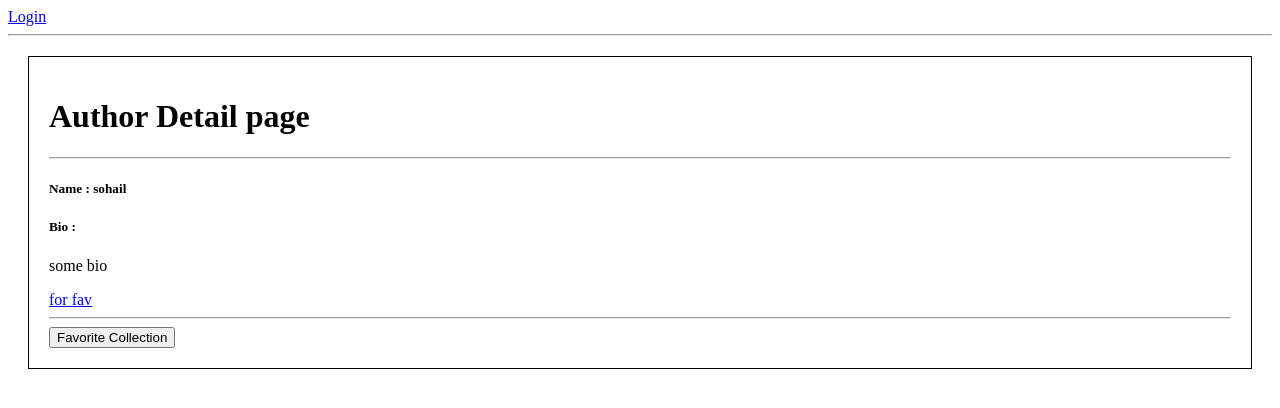
After one commit to sohailADev/recipebox, a Django app: page /author/1/ in a window 1280 px wide. The commit adds this page. Shown: the top 408 px of the page. Run offline with Django 3.2, Linux system fonts and the light colour scheme; data comes from the database, SQL or seed files in the repository; both versions use the stored data as it was after the commit.

Commit message:
done assessment

```diff
--- a/hello_django/urls.py
+++ b/hello_django/urls.py
@@ -20,9 +20,13 @@ from homepage import views
 
 urlpatterns = [
     path('', views.index, name="homepage"),
-    path('post/<int:post_id>/', views.post_detail),
+    path('favorite/<int:user_id>/', views.fav_recipe_view, name="fav_recipe_page"),
+    path('addfavorite/<str:recipe_id>/', views.add_favorite_recipe_view, name="add_fav_recipe_page"),
+    path('post/<int:post_id>/', views.post_detail,name="recipe_detail_page"),
+    path('author/<int:author_id>/', views.author_detail,name="author_detail_page"),
     path('newrecipe/', views.add_recipe_form, name="newrecipe"),
     path('newauthor/', views.add_author, name="newauthor"),
+    path('editrecipe/<int:recipe_id>/', views.edit_recipe_view, name="edit_recipe"),
     path('login/', views.login_view, name="loginview"),
     path('logout/', views.logout_view, name = "logoutview"),
     path('signup/', views.signup_view, name="signup"),
--- a/homepage/models.py
+++ b/homepage/models.py
@@ -1,14 +1,12 @@
 from django.db import models
 from django.contrib.auth.models import User
-
-# Create your models here.
 
 
 class Author(models.Model):
     name = models.CharField(max_length=80, default='Author Name')
     bio = models.TextField(default='')
     user = models.OneToOneField(User, on_delete=models.CASCADE)
-
+    fav_recipies = models.ManyToManyField("Recipe",null=True,blank=True,related_name="fav_recipies")
     def __str__(self):
         return self.name
 
--- /dev/null
+++ b/homepage/templates/author_detail.html
@@ -0,0 +1,20 @@
+{% include 'navbar.html' %}
+<hr>
+<div class="card" style="border:1px solid black; margin:20px;padding:20px;" >
+  <h1 class="card-header">Author Detail page </h1>
+  <hr>
+  <div class="card-body">
+    <h5 class="card-title">Name : {{author_name.name}} </h5>
+    <h5 class="card-title">Bio :  </h5>
+    <p class="card-text">{{author_name.bio}}</p>
+    <div class="list-group">
+        {% for a in author_detail%}
+            <a href="/post/{{a.id}}/" class="list-group-item list-group-item-action "> {{a.title}} </a>
+        {%endfor%}
+        <hr>
+
+      </div>
+      <a href="{% url 'fav_recipe_page' author_name.id %}" type="button"  class="btn btn-outline-dark"><button>Favorite Collection</button> </a><br>
+
+  </div>
+</div>
--- a/homepage/templates/genericform.html
+++ b/homepage/templates/genericform.html
@@ -1,3 +1,6 @@
+{% include 'navbar.html' %}
+<hr>
+
 <form action="" method="post">
     {% csrf_token %}
     {{ form.as_p }}
--- /dev/null
+++ b/homepage/templates/navbar.html
@@ -0,0 +1,11 @@
+
+
+{% if request.user.is_authenticated %}
+<a href="/">Home</a>
+<a href="{% url 'newrecipe' %}">Create recipe </a>
+<a href="{% url 'logoutview' %}">Logout</a>
+{% else %}
+
+
+<a href="{% url 'loginview' %}">Login</a>
+{% endif %}
--- a/homepage/views.py
+++ b/homepage/views.py
@@ -1,7 +1,7 @@
 from django.shortcuts import render, HttpResponseRedirect, reverse
 from homepage.models import Recipe, Author
 from django.contrib.auth.decorators import login_required
-from homepage.forms import RecipeForm, AuthorForm, LoginForm, SignupForm
+from homepage.forms import RecipeForm, AuthorForm, LoginForm, SignupForm,EditRecipeForm
 from django.contrib.auth import login, logout, authenticate
 from django.contrib.auth.models import User
 
@@ -12,18 +12,38 @@ def index(request):
     my_recipes = Recipe.objects.all()
     return render(request, "index.html", {"recipes": my_recipes, "welcome_name": "USER"})
 
+def fav_recipe_view(request,user_id):
+    logged_in_user = Author.objects.get(id=user_id)
+    my_recipes = logged_in_user.fav_recipies.all()
+    return render(request, "fav_recipes.html", {"recipes": my_recipes, "welcome_name": "USER"})
 
 def post_detail(request, post_id):
     my_recipe = Recipe.objects.filter(id=post_id).first()
     return render(request, "post_detail.html", {"post": my_recipe})
 
+def add_favorite_recipe_view(request, recipe_id):
+    fav_recipe = Recipe.objects.get(id=recipe_id)
+    logged_in_user = Author.objects.get(user=request.user)
+    logged_in_user.fav_recipies.add(fav_recipe)
+    logged_in_user.save()
+    return HttpResponseRedirect(reverse("homepage"))
 
 @login_required
 def add_author(request):
     if request.method == "POST":
         form = AuthorForm(request.POST)
-        form.save()
-        return HttpResponseRedirect(reverse("homepage"))
+        if form.is_valid():
+            data = form.cleaned_data
+            signup_user = User.objects.create_user(
+                username = data.get('name'),
+                password=data.get('password')
+                )
+            Author.objects.create(
+                name = data.get('name'),
+                bio = data.get('bio'),
+                user= signup_user
+            )
+            return HttpResponseRedirect(reverse("homepage"))
 
     form = AuthorForm()
     return render(request, "genericform.html", {"form": form})
@@ -58,11 +78,11 @@ def login_view(request):
             if user:
                 login(request, user)
                 return HttpResponseRedirect(request.GET.get('next', reverse("homepage")))
-                if not user:
-                    return HttpResponseRedirect(reverse("loginview"))
+            else:
+                return HttpResponseRedirect(reverse("loginview"))
 
     form = LoginForm()
-    return render(request, "generic_form.html", {"form": form})
+    return render(request, "genericform.html", {"form": form})
 
 
 def signup_view(request):
@@ -83,3 +103,38 @@ def signup_view(request):
 def logout_view(request):
     logout(request)
     return HttpResponseRedirect(reverse("homepage"))
+
+
+def edit_recipe_view(request, recipe_id):
+      recipe_edit = Recipe.objects.get(id=recipe_id)
+      if request.method == 'POST':
+            form = EditRecipeForm(request.POST)
+            if form.is_valid():
+                data = form.cleaned_data
+                recipe_edit.title = data['title']
+                recipe_edit.description = data["description"]
+                recipe_edit.author = data["author"]
+                recipe_edit.time_required = data["time_required"]
+                recipe_edit.instructions = data["instructions"]
+                recipe_edit.save()
+            return HttpResponseRedirect(reverse("homepage"))
+      data = {
+            "title": recipe_edit.title,
+            "author": recipe_edit.author,
+            "description": recipe_edit.description,
+            "time_required": recipe_edit.time_required,
+            "instructions": recipe_edit.instructions,
+        }
+      form = EditRecipeForm(initial=data)
+      return render(request, "genericform.html", {"form": form} )
+
+def author_detail(request,author_id):
+    _author_detail =Recipe.objects.filter(author__id= author_id)
+    _author_name =Author.objects.get(id= author_id)
+
+
+    context = {
+        "author_detail":_author_detail,
+        "author_name":_author_name
+    }
+    return render(request,'author_detail.html',context)
```
Also changed, not shown: homepage/forms.py (+9 -1 lines), homepage/templates/fav_recipes.html (added, +20 -0 lines), homepage/templates/index.html (+8 -2 lines), homepage/templates/post_detail.html (+12 -2 lines), db.sqlite3, homepage/migrations/0001_initial.py, homepage/migrations/0002_profile.py (deleted), 1 other file.
